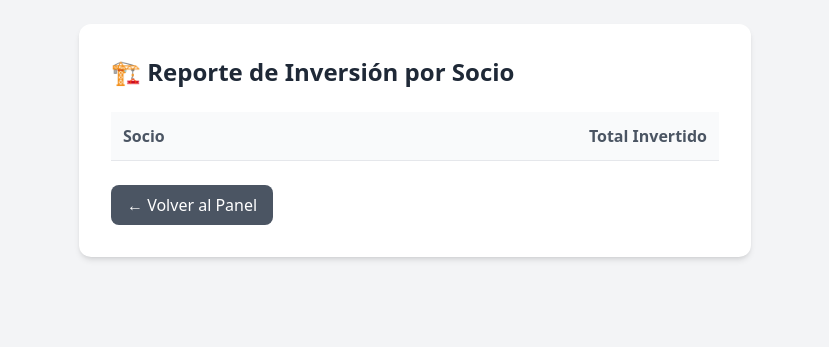
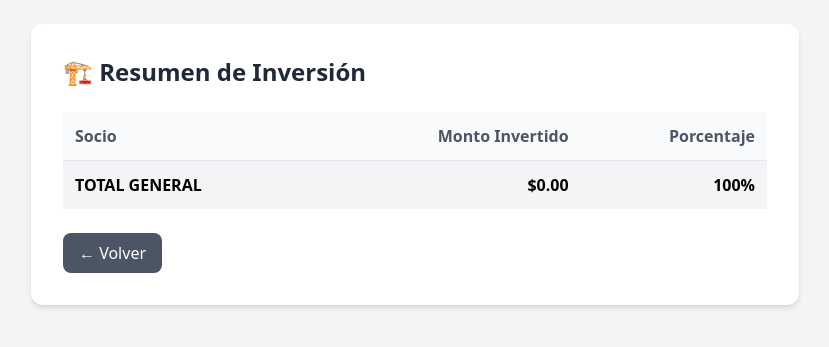
Before and after one commit to xlink1729-cloud/Caja-clinica, a Python web app: template templates/reporte_inversion.html in a window 1280 px wide. Shown: the top 347 px of the page, without its empty margins (225-1054 px from the left). Run offline with Jinja, Linux system fonts and the light colour scheme; the template is opened without the code that fills it, so the values that code supplies are empty; some libraries are stand-ins or nearby versions.

Commit message:
Update reporte_inversion.html

```diff
--- a/templates/reporte_inversion.html
+++ b/templates/reporte_inversion.html
@@ -2,25 +2,48 @@
 <html lang="es">
 <head>
     <meta charset="UTF-8">
-    <title>Reporte de Inversión</title>
+    <title>Resumen de Inversión</title>
     <script src="https://cdn.tailwindcss.com"></script>
 </head>
 <body class="bg-gray-100 p-6">
-    <div class="max-w-2xl mx-auto bg-white p-8 rounded-xl shadow-md">
-        <h1 class="text-2xl font-bold mb-6 text-gray-800">🏗️ Reporte de Inversión por Socio</h1>
-        <table class="w-full text-left">
-            <tr class="border-b bg-gray-50 text-gray-600 font-bold">
+    <div class="max-w-3xl mx-auto bg-white p-8 rounded-xl shadow-md">
+        <h1 class="text-2xl font-bold mb-6 text-gray-800">🏗️ Resumen de Inversión</h1>
+
+        <table class="w-full text-left border-collapse">
+            <thead>
+                <tr class="bg-gray-50 text-gray-600 font-bold border-b">
                     <td class="p-3">Socio</td>
-                <td class="p-3 text-right">Total Invertido</td>
+                    <td class="p-3 text-right">Monto Invertido</td>
+                    <td class="p-3 text-right">Porcentaje</td>
                 </tr>
+            </thead>
+            <tbody>
+                {% set total_general = [] %}
+                {% for fila in resumen %}{% do total_general.append(fila[1]) %}{% endfor %}
+                {% set suma_total = total_general | sum %}
+
                 {% for fila in resumen %}
                 <tr class="border-b">
                     <td class="p-3 font-semibold">{{ fila[0] }}</td>
                     <td class="p-3 text-right text-emerald-600 font-bold">${{ "{:,.2f}".format(fila[1]) }}</td>
+                    <td class="p-3 text-right text-gray-600">
+                        {{ "{:.1f}".format((fila[1] / suma_total * 100) if suma_total > 0 else 0) }}%
+                    </td>
                 </tr>
                 {% endfor %}
+            </tbody>
+            <tfoot>
+                <tr class="bg-gray-100 font-bold">
+                    <td class="p-3">TOTAL GENERAL</td>
+                    <td class="p-3 text-right">${{ "{:,.2f}".format(suma_total) }}</td>
+                    <td class="p-3 text-right">100%</td>
+                </tr>
+            </tfoot>
         </table>
-        <a href="/" class="mt-6 inline-block bg-gray-600 text-white px-4 py-2 rounded-lg">← Volver al Panel</a>
+
+        <div class="mt-6 flex gap-4">
+            <a href="/" class="bg-gray-600 text-white px-4 py-2 rounded-lg">← Volver</a>
+        </div>
     </div>
 </body>
 </html>
```
Lines whose indentation alone changed are shown as unchanged.
